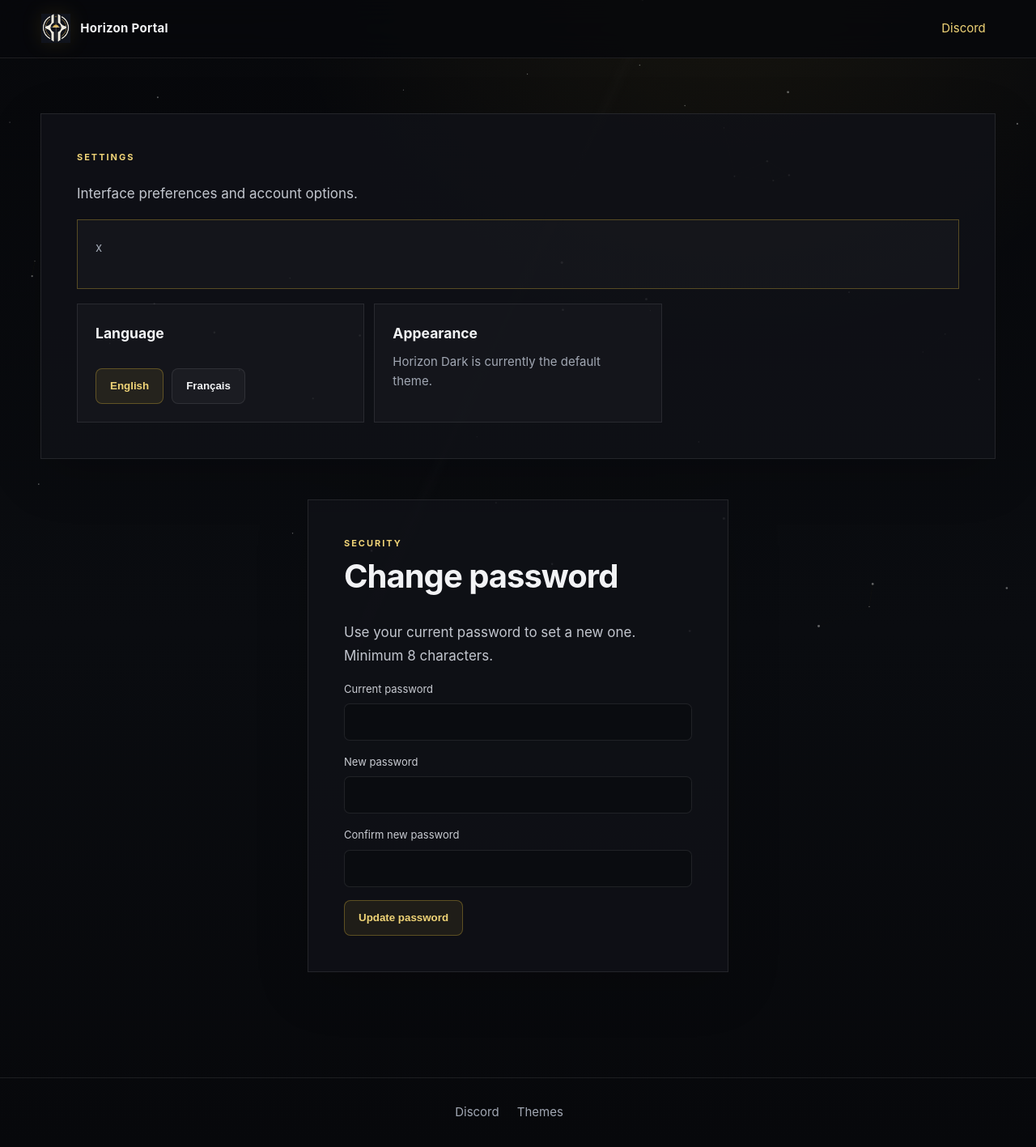
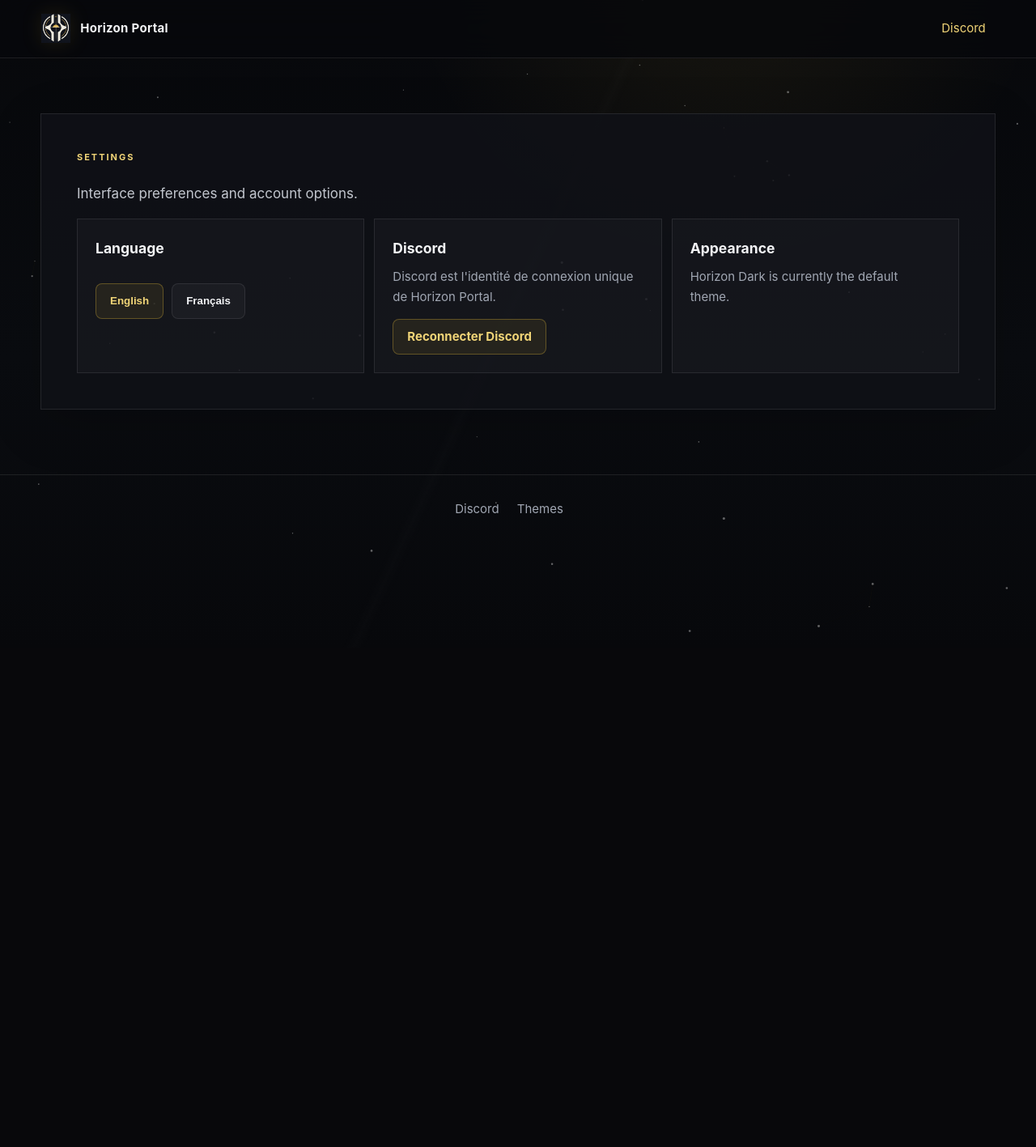
Before and after one commit to LV8-OPS/Horizon-Portal, a FastAPI app: template templates/settings.html in a window 1280 px wide. Shown: the whole page at 81% size. After the commit the page ends 781 px from the top, so only its background shows below. Run offline with FastAPI, Linux system fonts and the light colour scheme; the template is opened without the code that fills it: most values are stand-ins (such as "Sample title", 1, 10 or a date in 2020).

Commit message:
Remove local password settings for Discord-only accounts

```diff
--- a/templates/settings.html
+++ b/templates/settings.html
@@ -4,21 +4,23 @@
   <p class="eyebrow">Settings</p>
   <h1>{{ t('settings') }}</h1>
   <p class="long-copy">Interface preferences and account options.</p>
-  {% if password_message %}<div class="card" style="margin:18px 0;border-color:rgba(212,175,55,.35)"><p>{{ password_message }}</p></div>{% endif %}
   <div class="cards">
-    <article class="card"><h3>Language</h3><form method="post" action="/set-language" class="btn-row"><button class="btn" name="language" value="en">English</button><button class="btn btn-secondary" name="language" value="fr">Français</button></form></article>
-    <article class="card"><h3>Appearance</h3><p>Horizon Dark is currently the default theme.</p></article>
+    <article class="card">
+      <h3>Language</h3>
+      <form method="post" action="/set-language" class="btn-row">
+        <button class="btn" name="language" value="en">English</button>
+        <button class="btn btn-secondary" name="language" value="fr">Français</button>
+      </form>
+    </article>
+    <article class="card">
+      <h3>Discord</h3>
+      <p>Discord est l'identité de connexion unique de Horizon Portal.</p>
+      <a class="btn gold-shimmer" href="/api/auth/discord/start?mode=web">Reconnecter Discord</a>
+    </article>
+    <article class="card">
+      <h3>Appearance</h3>
+      <p>Horizon Dark is currently the default theme.</p>
+    </article>
   </div>
 </section>
-<section class="panel form-panel">
-  <p class="section-kicker">SECURITY</p>
-  <h2>Change password</h2>
-  <p class="long-copy">Use your current password to set a new one. Minimum 8 characters.</p>
-  <form method="post" action="/account/password">
-    <div class="form-field"><label for="current_password">Current password</label><input id="current_password" name="current_password" type="password" autocomplete="current-password" required></div>
-    <div class="form-field"><label for="new_password">New password</label><input id="new_password" name="new_password" type="password" minlength="8" autocomplete="new-password" required></div>
-    <div class="form-field"><label for="new_password_confirm">Confirm new password</label><input id="new_password_confirm" name="new_password_confirm" type="password" minlength="8" autocomplete="new-password" required></div>
-    <button class="btn gold-shimmer" type="submit">Update password</button>
-  </form>
-</section>
 {% endblock %}
```
